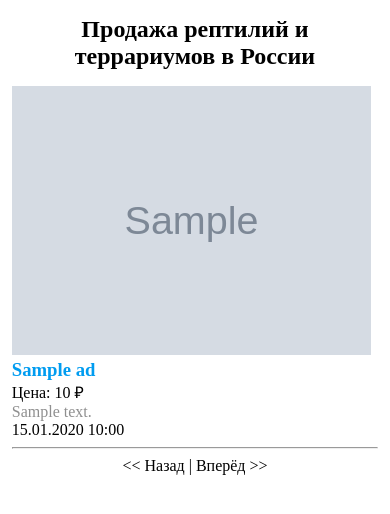
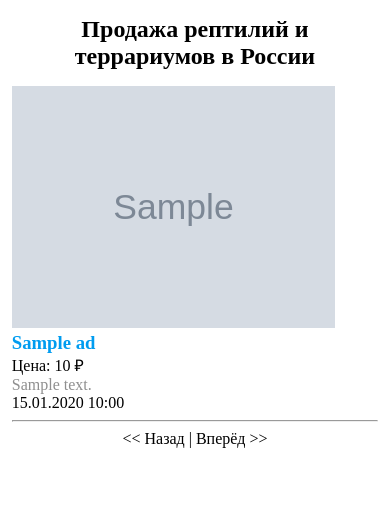
Before and after one commit to ig-novik/diploma_project, a Flask app: page / in a window 390 px wide. Shown: the part 78-592 px from the top of the page. Run offline with Flask 2, Linux system fonts and the light colour scheme; tables that the repository leaves empty hold one stand-in row (values such as "Sample post"); grey boxes marked "Sample" are stand-in pictures; a database or web service that is not in the repository returns one stand-in record (values such as "Sample title"); data that the repository does not hold is empty.

Commit message:
Add files via upload

```diff
--- a/webapp/static/style.css
+++ b/webapp/static/style.css
@@ -43,11 +43,12 @@
 .ad_photo {
     width: auto;
     min-width: 15vw;
-    margin: 0;
+    margin-right: 5%;
 
 }
 .ad_data  {
     width: auto;
+    min-width: 60%;
 
 }
 .ad_data h3 {
@@ -78,6 +79,13 @@
     .ad_photo img { width: 98%; height: auto; }
 
 }
+
+@media screen and (max-width: 1050px) {
+   #wrapper {     width: 98%; }
+   .ads { width: 100%; }
+   .ad_photo { margin-right: 10%; }
+}
+
 @media screen and (max-width: 800px) {
     .slogan { font-size: 200%; }
     #wrapper {     width: 98%; }
```
